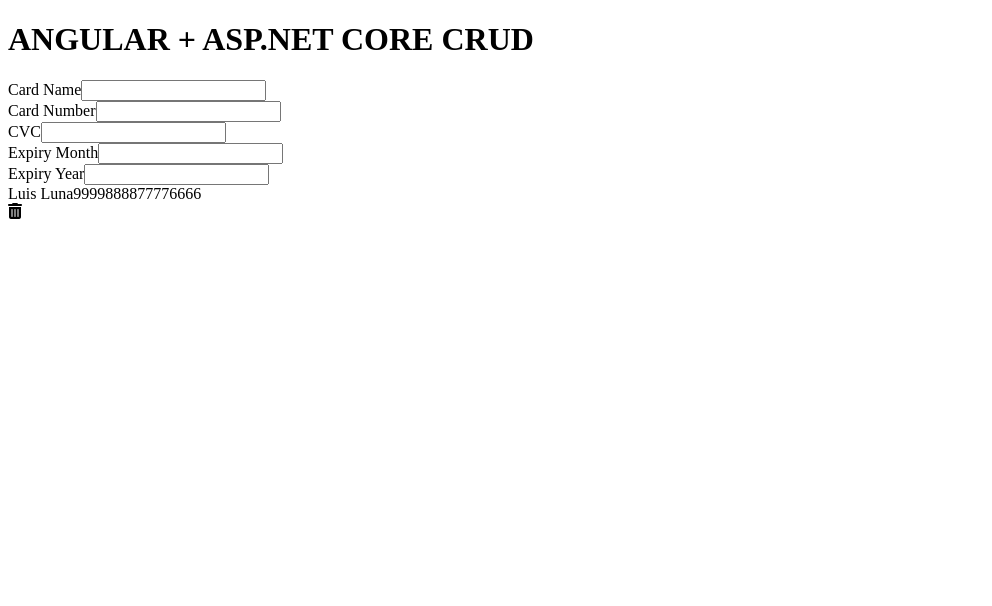
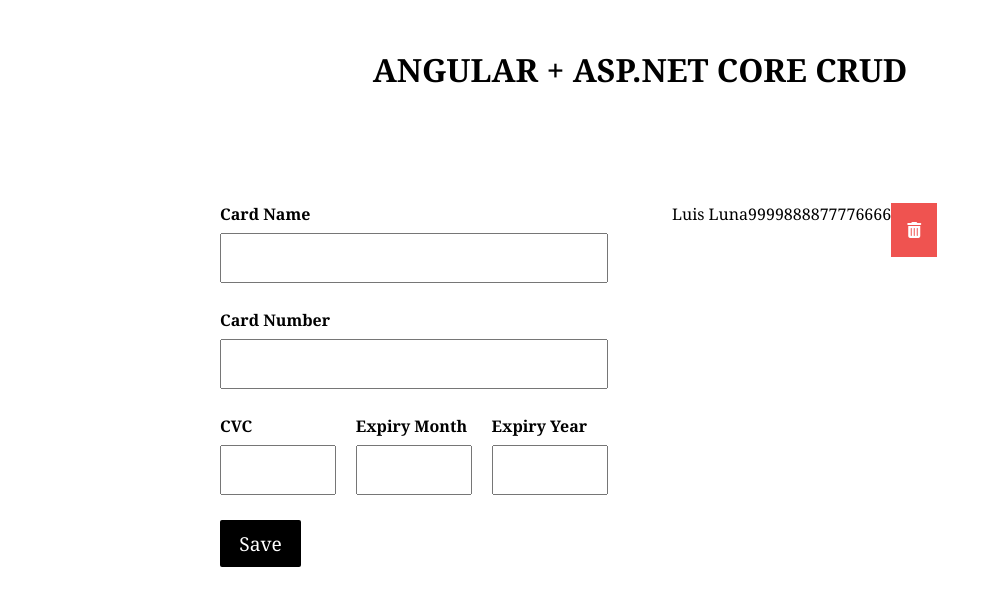
Before and after one commit to luisjavierluna/Cards, an Angular app in the folder UI/cards/: page / in a window 1280 px wide. Shown: the top 606 px of the page, without its empty margins (0-992 px from the left). Built offline with nearby package versions, Linux system fonts and the light colour scheme.

Commit message:
Added CSS style

```diff
--- a/UI/cards/src/app/app.component.css
+++ b/UI/cards/src/app/app.component.css
@@ -0,0 +1,95 @@
+.container {
+    padding: 3em;
+    max-width: 1000px;
+    margin: 0 auto;
+}
+
+h1 {
+    text-align: center;
+}
+
+.cards-container {
+    display: flex;
+    width: 100%;
+    padding-top: 5em;
+}
+
+.cards-form {
+    width: 50%;
+    padding: 2em;
+}
+
+.cards-grid {
+    width: 50%;
+    padding: 2em;
+}
+
+form .form-group {
+    margin-bottom: 1em;
+}
+
+form label {
+    display: block;
+    margin-bottom: 0.5em;
+    font-weight: bold;
+}
+
+form input[type="text"], form input[type="password"], form input[type="number"] {
+    width: 100%;
+    padding: 0.5em 0.3em;
+    margin-bottom: 0.5em;
+    font-size: 1.2em;
+}
+
+.form-group-inline {
+    display: flex;
+    flex-direction: row;
+    width: 100%;
+    justify-content: space-between;
+}
+
+.form-group-inline div {
+    width: 30%;
+}
+
+form button {
+    background-color: black;
+    padding: 0.5em 1em;
+    color: white;
+    border: none;
+    outline: none;
+    border-radius: 2px;
+    cursor: pointer;
+    font-size: 1.2em;
+}
+
+.card-row {
+    width: 100%;
+    display: flex;
+    margin-bottom: 0.2em;
+}
+
+.card-row-details {
+    background-color: #EEE;
+    flex-grow: 1;
+    padding: 0.4em 1em;
+    display: flex;
+    justify-content: space-between;
+    align-items: center;
+    margin-right: 0.2em;
+    cursor: pointer;
+}
+
+.card-row-action {
+    display: flex;
+    justify-content: center;
+    align-items: center;
+}
+
+.card-row-action a {
+    display: block;
+    cursor: pointer;
+    padding: 1em;
+    background-color: #EF5350;
+    color: white;
+}
--- a/UI/cards/src/app/app.component.html
+++ b/UI/cards/src/app/app.component.html
@@ -26,6 +26,9 @@
                         <input type="text" name="expiryYear">
                     </div>
                 </div>
+                <div class="form-group">
+                    <button>Save</button>
+                  </div>
             </form>
         </div>
         <div class="cards-grid">
--- a/UI/cards/src/styles.css
+++ b/UI/cards/src/styles.css
@@ -1 +1,6 @@
-/* You can add global styles to this file, and also import other style files */
+* {
+    margin: 0;
+    padding: 0;
+    box-sizing: border-box;
+    font-family: Georgia, 'Times New Roman', Times, serif;
+}
```
